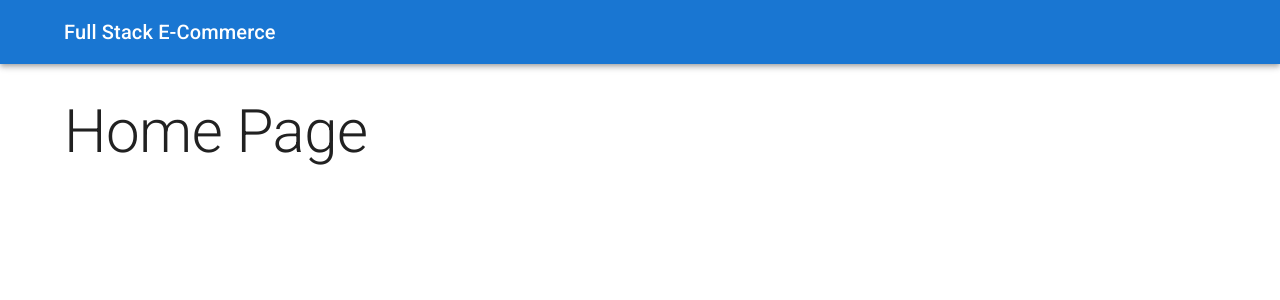
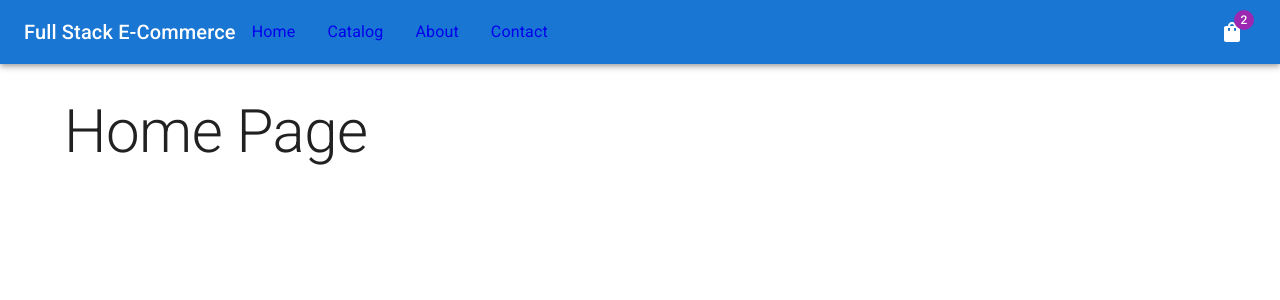
Before and after one commit to enessariyildiz/NetCore-Api-React-ECommerce, a React (Vite) app in the folder Frontend/App.Client/: page / in a window 1280 px wide. Shown: the top 300 px of the page. Built offline with nearby package versions, Linux system fonts and the light colour scheme.

Commit message:
NavLinks added

```diff
--- a/Frontend/App.Client/src/components/Header.tsx
+++ b/Frontend/App.Client/src/components/Header.tsx
@@ -1,13 +1,45 @@
-import { AppBar, Container, Toolbar, Typography } from "@mui/material";
+import { ShoppingBag } from "@mui/icons-material";
+import { AppBar, Badge, Box, IconButton, List, ListItem, Stack, Toolbar, Typography } from "@mui/material";
+import { NavLink } from "react-router";
 
+const links = [
+    { title: "Home", to: "/" },
+    { title: "Catalog", to: "/catalog" },
+    { title: "About", to: "/about" },
+    { title: "Contact", to: "/contact" },
+]
+
+const navStyles = {
+    color: "inherit",
+    textDecoration: "none",
+    "&:hover": {
+        color: "text.primary"
+    },
+    "&.active": {
+        color: "warning.main"
+    }
+}
 
 export default function Header() {
     return (
         <AppBar position="static" sx={{ mb: 4 }}>
-            <Toolbar>
-                <Container>
+            <Toolbar sx={{ display: "flex", justifyContent: "space-between" }}>
+                <Box sx={{ display: "flex", alignItems: "center" }}>
                     <Typography variant="h6">Full Stack E-Commerce</Typography>
-                </Container>
+
+                    <Stack direction="row">
+                        {links.map(link =>
+                            <ListItem component={NavLink} to={link.to}>{link.title}</ListItem>
+                        )}
+                    </Stack>
+                </Box>
+                <Box>
+                    <IconButton size="large" edge="start" color="inherit">
+                        <Badge badgeContent="2" color="secondary">
+                            <ShoppingBag />
+                        </Badge>
+                    </IconButton>
+                </Box>
             </Toolbar>
         </AppBar>
 
```
